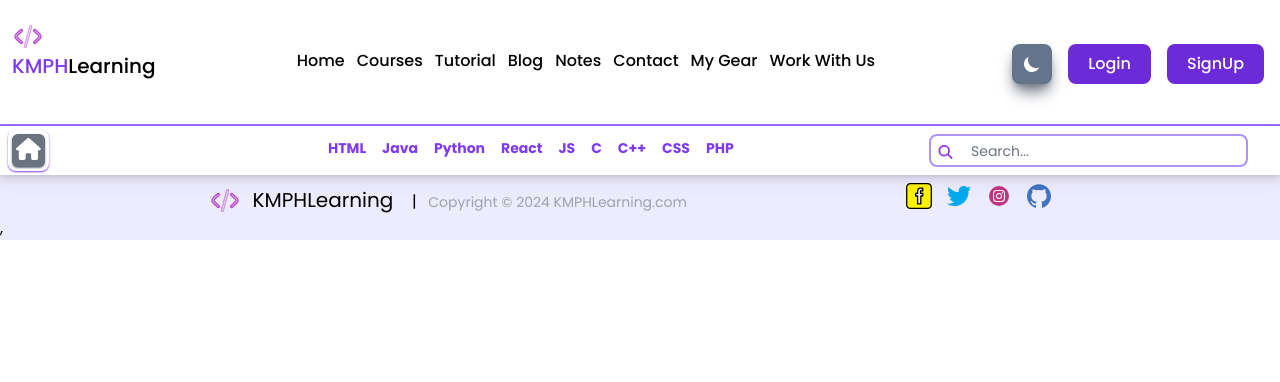
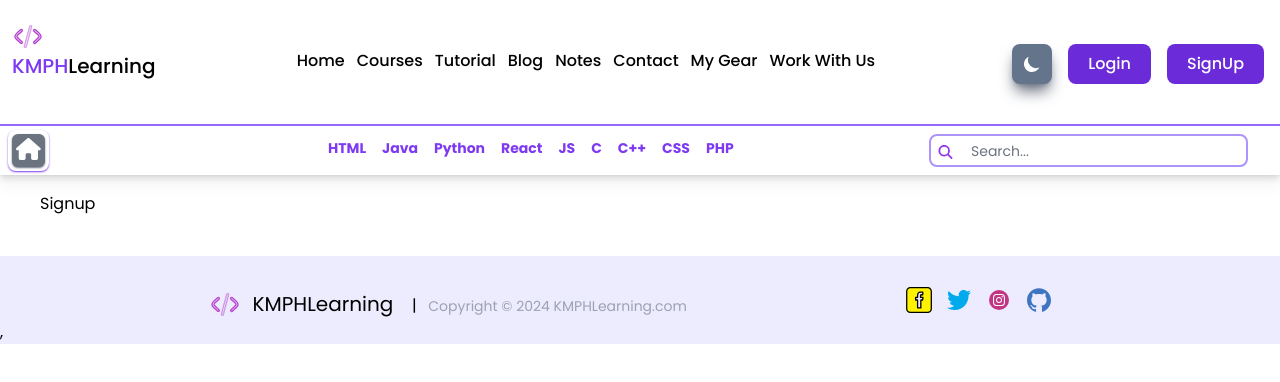
Before and after one commit to CL4P7R4P-97/Tailwind-Projects, a React (Vite) app in the folder kmph-learning/: page /signup in a window 1280 px wide. Shown: the top 382 px of the page. Built offline with nearby package versions, Linux system fonts and the light colour scheme; what tailwind-scrollbar-variants would draw is missing.

Commit message:
authConfiguration

```diff
--- a/kmph-learning/src/App.jsx
+++ b/kmph-learning/src/App.jsx
@@ -1,5 +1,7 @@
 import { Route, BrowserRouter as Router, Routes } from "react-router-dom";
 import "./App.css";
+import Login from "./components/auth/Login";
+import Signup from "./components/auth/Signup";
 import Footer from "./components/footer/Footer";
 import MainNav from "./components/header/MainNav";
 import SecondaryNav from "./components/header/SecondaryNav";
@@ -28,6 +30,8 @@ function App() {
               <Route path="/notes" element={<Notes />}></Route>
               <Route path="/contact" element={<Contact />}></Route>
               <Route path="/tutorial/*" element={<Template />}></Route>
+              <Route path="/login" element={<Login />}></Route>
+              <Route path="/signup" element={<Signup />}></Route>
             </Routes>
           </main>
           <Footer />
--- /dev/null
+++ b/kmph-learning/src/components/auth/Login.jsx
@@ -0,0 +1,7 @@
+import React from "react";
+
+const Login = () => {
+  return <div>Login</div>;
+};
+
+export default Login;
--- /dev/null
+++ b/kmph-learning/src/components/auth/Signup.jsx
@@ -0,0 +1,16 @@
+import React from "react";
+
+const Signup = () => {
+  return (
+    <section className="flex h-full p-10">
+      <div className="flex ">
+        <h1>Signup</h1>
+        <p>
+          <form></form>
+        </p>
+      </div>
+    </section>
+  );
+};
+
+export default Signup;
--- a/kmph-learning/src/components/header/MainNav.jsx
+++ b/kmph-learning/src/components/header/MainNav.jsx
@@ -48,8 +48,12 @@ const MainNav = () => {
         <div className="xxsm:hidden tablet:my-6 tablet:flex">
           <DarkThemeToggle className="    bg-slate-500 text-white shadow-lg shadow-gray-500 hover:bg-purple-600 hover:shadow-purple-600" />
         </div>
-        <button className="main-button">Login</button>
-        <button className="main-button">SignUp</button>
+        <button className="main-button">
+          <Link to="/login">Login</Link>
+        </button>
+        <button className="main-button">
+          <Link to="/signup">SignUp</Link>
+        </button>
       </ul>
       <SideMenu />
     </nav>
```
